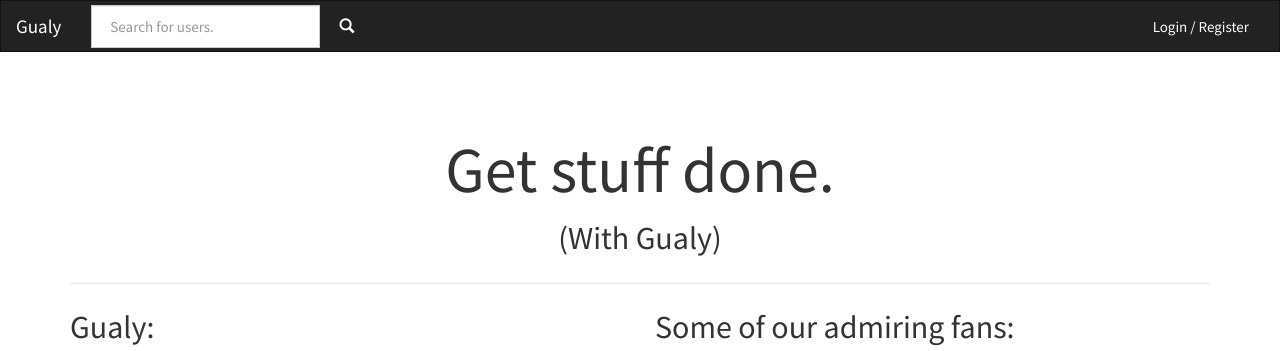
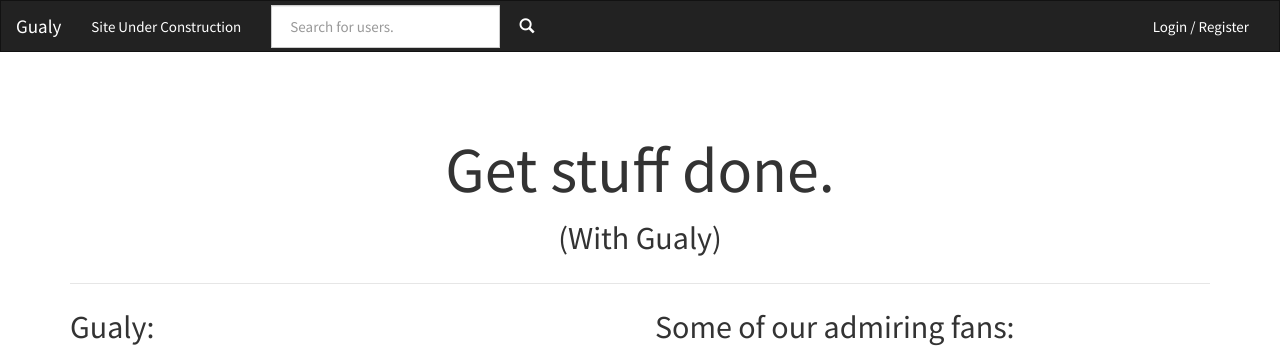
Before and after one commit to SuperUltraExtraordinaryDev/gualy, a Node server app: page / in a window 1280 px wide. Shown: the top 351 px of the page. Run offline with Node 20, Linux system fonts and the light colour scheme; some libraries are stand-ins or nearby versions.

Commit message:
added a 'site under construction' thing

```diff
--- a/views/wrapper.jade
+++ b/views/wrapper.jade
@@ -29,6 +29,8 @@ html(lang="en")
 
         div(class="collapse navbar-collapse", id="sub-navbar")
           ul(class="nav navbar-nav")
+            li
+              a(href="#") Site Under Construction
             form(action="/search/" method="GET" class="navbar-form navbar-left" role="search")
               .form-group
                 input(class="form-control" type="text" name="user" placeholder="Search for users.")
```
